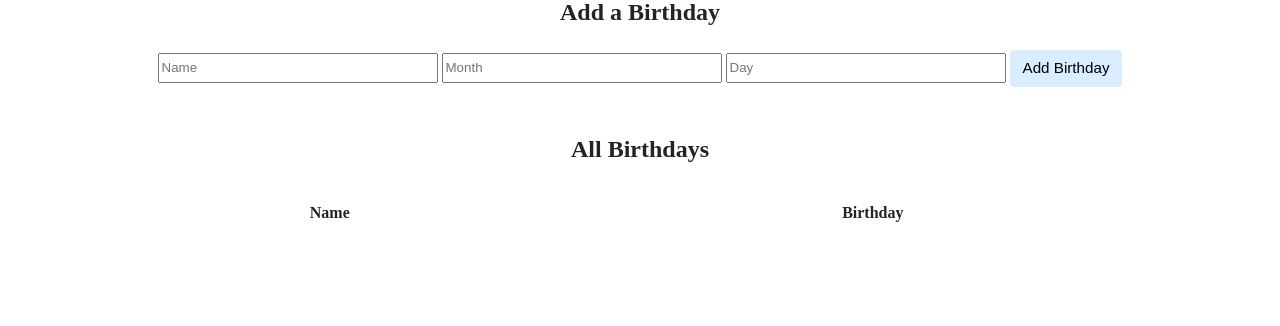
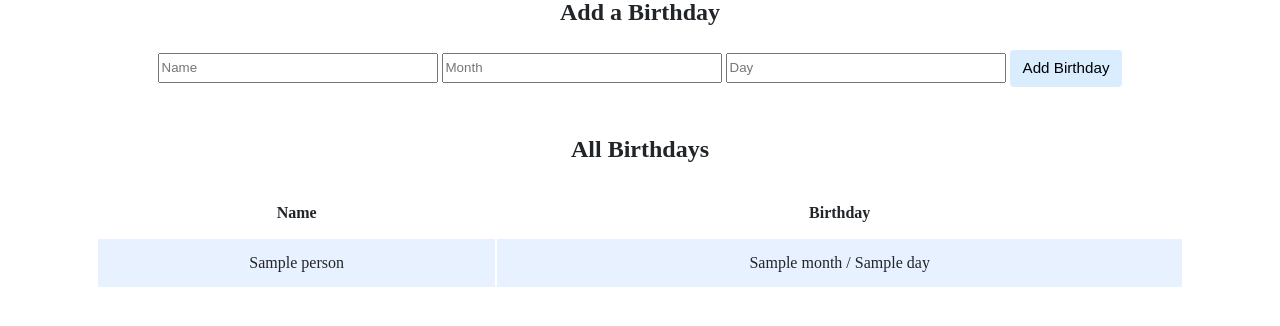
Before and after one commit to hamzashakeel007/My-Projects, a Flask app: template birthdays/templates/index.html in a window 1280 px wide. Shown: the part 266-592 px from the top of the page. Run offline with Flask 3, Linux system fonts and the light colour scheme; the template is opened without the code that fills it: most values are stand-ins (such as "Sample title", 1, 10 or a date in 2020); lists and menus that the app fills with data are empty; some libraries are stand-ins or nearby versions.

Commit message:
Tue, Dec 26, 2023, 7:18 AM -08:00

```diff
--- a/birthdays/templates/index.html
+++ b/birthdays/templates/index.html
@@ -20,9 +20,9 @@
                 <h2>Add a Birthday</h2>
                 <!-- TODO: Create a form for users to submit a name, a month, and a day -->
                 <form id='unique'action="app.py" method='POST'>
-                    <input type=text placeholder='Name'>
-                    <input type=number min=1 max=12 placeholder='Month'>
-                    <input type=number min=1 max=31 placeholder='Day'>
+                    <input type=text id=name placeholder='Name'>
+                    <input type=number id =month min=1 max=12 placeholder='Month'>
+                    <input type=number id=day min=1 max=31 placeholder='Day'>
                     <button type=submit>Add Birthday</button>
                 </form>
             </div>
@@ -39,6 +39,12 @@
                     </thead>
                     <tbody>
                         <!-- TODO: Loop through the database entries to display them in this table -->
+                        {% for person in people %}
+                            <tr>
+                                <td>{{ person.name }}</td>
+                                <td>{{ person.month }} / {{ person.day }}</td>
+                            </tr>
+                        {% endfor %}
                     </tbody>
                 </table>
             </div>
```
